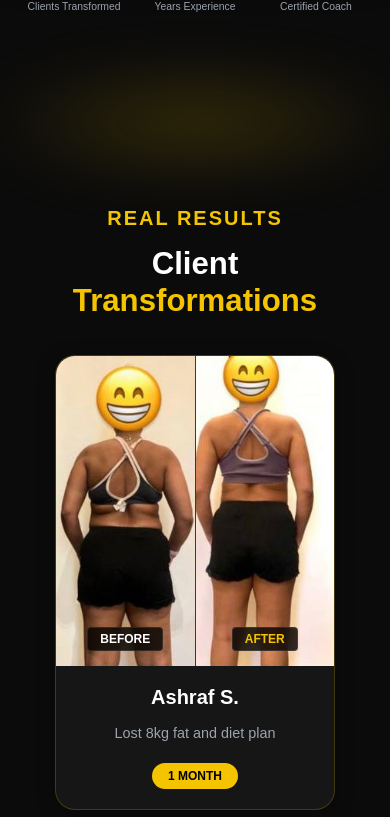
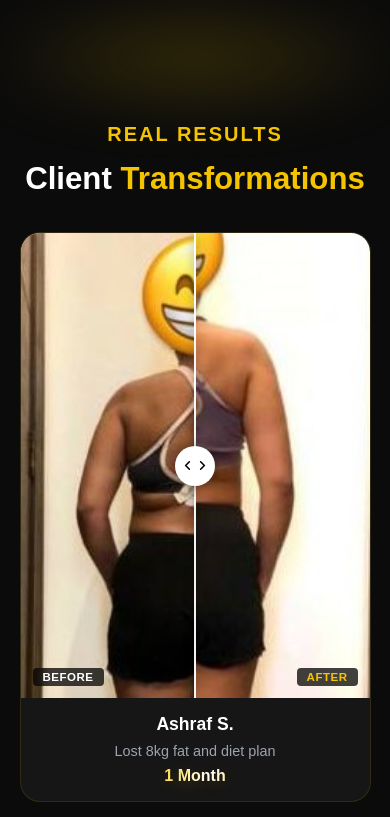
Before and after one commit to AbdallahMHamad/Gym-Portfolio, a React (Vite) app: page / in a window 390 px wide. Shown: the part 977-1794 px from the top of the page. Built offline with nearby package versions, Linux system fonts and the light colour scheme.

Commit message:
design edits

```diff
--- a/src/components/About.jsx
+++ b/src/components/About.jsx
@@ -81,12 +81,10 @@ function About() {
       const dx = Math.abs(e.targetTouches[0].clientX - touchStartX.current);
       const dy = Math.abs(e.targetTouches[0].clientY - touchStartY.current);
 
-      // On first meaningful move, decide: horizontal swipe or vertical scroll?
       if (!isDraggingHorizontally.current && (dx > 5 || dy > 5)) {
         isDraggingHorizontally.current = dx > dy;
       }
 
-      // Only hijack the event if user is clearly swiping horizontally
       if (isDraggingHorizontally.current) {
         e.preventDefault(); // stops page from scrolling
       }
--- a/src/components/Transformations.css
+++ b/src/components/Transformations.css
@@ -1,59 +1,24 @@
 /* =========================================
-   Transformations Section - Scoped Styles
+   Transformations Section
    ========================================= */
-
-/* =========================================
-   Transformations Section - Scoped Styles
-   ========================================= */
-
 .transformations-section {
     color: #ffffff;
     position: relative;
-    /* احذف background و overflow: hidden من هنا */
     background: transparent !important;
     overflow: visible !important;
+    padding: 80px 0;
 }
 
 .trans-container {
     max-width: 1200px;
-    margin: 0 auto;
-    padding: 0 20px;
-}
-
-@media (max-width: 768px) {
-    .transformations-section {
-        padding: 60px 0;
-        width: 100%;
-        overflow: hidden;
-        /* مهم جداً لمنع الـ Scroll العرضي */
-    }
-
-    .trans-container {
-        width: 90%;
-        /* هذا يحافظ على مسافة أمان داخلية دون كسر الخلفية */
-        margin: 0 auto;
-    }
-}
-
-.trans-container {
-    max-width: 1200px;
+    width: 90%;
     margin: 0 auto;
 }
 
-/* Header Styles */
 .trans-header {
     text-align: center;
     margin-bottom: 60px;
 }
-
-/* .subtitle {
-    color: var(--yellow-main);
-    letter-spacing: 3px;
-    font-size: 0.9rem;
-    font-weight: 700;
-    display: block;
-    margin-bottom: 10px;
-} */
 
 .trans-header h2 {
     font-size: clamp(2rem, 5vw, 3.5rem);
@@ -65,119 +30,221 @@
     color: var(--yellow-main);
 }
 
-/* Grid Layout */
+/* =========================================
+   Grid
+   ========================================= */
 .transformations-grid {
     display: grid;
-    grid-template-columns: repeat(auto-fit, minmax(320px, 1fr));
-    gap: 30px;
+    grid-template-columns: repeat(3, 1fr);
+    gap: 24px;
+    width: 100%;
 }
 
-/* Card Design */
+/* =========================================
+   Card
+   ========================================= */
 .trans-card {
     background: #161616;
     border-radius: 20px;
     overflow: hidden;
     border: 1px solid #252525;
-    transition: all 0.4s cubic-bezier(0.175, 0.885, 0.32, 1.275);
+    transition: border-color 0.3s ease, box-shadow 0.3s ease, transform 0.3s ease;
+    display: flex;
+    flex-direction: column;
 }
 
-.trans-card:hover {
-    transform: translateY(-10px);
-    border-color: var(--yellow-main);
-    box-shadow: 0 20px 40px rgba(0, 0, 0, 0.4);
+@media (hover: hover) {
+    .trans-card:hover {
+        transform: translateY(-5px);
+        border-color: rgba(245, 196, 0, 0.4);
+        box-shadow: 0 15px 30px rgba(0, 0, 0, 0.4);
+    }
 }
 
-/* Image Side-by-Side */
-.trans-images-box {
-    display: flex;
-    height: 320px;
-    /* Taller images for a more dramatic effect */
-    background: #000;
-    position: relative;
+@media (hover: none) {
+    .trans-card {
+        border-color: rgba(245, 196, 0, 0.12);
+    }
+
+    .trans-card:active {
+        transform: scale(0.98);
+        border-color: rgba(245, 196, 0, 0.5);
+        transition: all 0.1s ease;
+    }
 }
 
-.trans-img-wrapper {
-    flex: 1;
+/* =========================================
+   Slider Container
+   ========================================= */
+.trans-slider-container {
     position: relative;
+    width: 100%;
+    aspect-ratio: 3 / 4;
+    background: #111;
     overflow: hidden;
+    user-select: none;
+    touch-action: none;
 }
 
-/* Subtle separator line between before/after */
-.trans-img-wrapper:first-child {
-    border-right: 1px solid rgba(245, 196, 0, 0.3);
-}
-
-.trans-img-wrapper img {
+/* ── Both images: same size, same position ── */
+.slider-img {
+    position: absolute;
+    top: 0;
+    left: 0;
     width: 100%;
     height: 100%;
     object-fit: cover;
-    transition: transform 0.5s ease;
+    object-position: center 15%;
+    pointer-events: none;
+    -webkit-user-drag: none;
 }
 
-.trans-card:hover .trans-img-wrapper img {
-    transform: scale(1.05);
+/* After image — behind */
+.slider-img--after {
+    z-index: 1;
 }
 
-/* Labels */
-.trans-label {
+/* Before image — on top, clipped via inline clipPath */
+.slider-img--before {
+    z-index: 2;
+}
+
+/* ── Hidden range (desktop fallback) ── */
+.slider-input {
     position: absolute;
-    bottom: 15px;
+    top: 0;
+    left: 0;
+    width: 100%;
+    height: 100%;
+    opacity: 0;
+    cursor: ew-resize;
+    z-index: 10;
+    -webkit-appearance: none;
+    margin: 0;
+}
+
+/* ── Divider line ── */
+.slider-line {
+    position: absolute;
+    top: 0;
+    bottom: 0;
+    width: 2px;
+    background: rgba(255, 255, 255, 0.95);
+    z-index: 8;
+    pointer-events: none;
+    transform: translateX(-50%);
+    box-shadow: 0 0 10px rgba(0, 0, 0, 0.6);
+}
+
+/* ── Handle ── */
+.slider-handle {
+    position: absolute;
+    top: 50%;
     left: 50%;
-    transform: translateX(-50%);
-    background: rgba(0, 0, 0, 0.8);
+    transform: translate(-50%, -50%);
+    width: 40px;
+    height: 40px;
+    background: #fff;
+    border-radius: 50%;
+    display: flex;
+    align-items: center;
+    justify-content: center;
+    color: #000;
+    box-shadow: 0 2px 14px rgba(0, 0, 0, 0.5);
+}
+
+.slider-handle svg {
+    width: 15px;
+    height: 15px;
+    flex-shrink: 0;
+}
+
+/* ── Labels ── */
+.slider-label {
+    position: absolute;
+    bottom: 12px;
+    background: rgba(0, 0, 0, 0.75);
     backdrop-filter: blur(4px);
     color: #fff;
-    padding: 4px 12px;
-    font-size: 0.75rem;
+    padding: 3px 10px;
+    font-size: 0.72rem;
     border-radius: 4px;
     font-weight: 800;
     text-transform: uppercase;
-    z-index: 2;
-    border: 1px solid rgba(255, 255, 255, 0.1);
+    pointer-events: none;
+    letter-spacing: 0.5px;
+    z-index: 9;
+}
+
+.label-before {
+    left: 12px;
+    z-index: 9;
 }
 
 .label-after {
+    right: 12px;
     color: var(--yellow-main);
+    z-index: 3;
 }
 
-/* Info Section */
+/* =========================================
+   Card Info
+   ========================================= */
 .trans-info {
-    padding: 25px;
+    padding: 20px;
     text-align: center;
+    flex: 1;
+    display: flex;
+    flex-direction: column;
+    align-items: center;
+    gap: 6px;
 }
 
 .trans-info h3 {
-    margin: 0 0 8px 0;
-    font-size: 1.5rem;
+    margin: 0;
+    font-size: 1.2rem;
     font-weight: 700;
+    color: #fff;
 }
 
 .trans-info p {
     color: var(--text-muted);
-    font-size: 0.95rem;
-    margin-bottom: 20px;
+    font-size: 0.9rem;
+    margin: 0;
     line-height: 1.4;
 }
 
-/* Badge */
+/* Duration — gold shimmer text */
 .trans-duration {
-    display: inline-flex;
-    align-items: center;
-    gap: 8px;
-    background: var(--yellow-main);
-    color: #000;
-    padding: 8px 20px;
-    border-radius: 50px;
+    display: inline-block;
     font-weight: 800;
-    font-size: 0.85rem;
-    text-transform: uppercase;
+    font-size: 1rem;
+    background: linear-gradient(120deg,
+            var(--yellow-main) 0%,
+            #ffe77a 25%,
+            #ffffff 50%,
+            #ffe77a 75%,
+            var(--yellow-main) 100%);
+    background-size: 200% auto;
+    -webkit-background-clip: text;
+    background-clip: text;
+    color: transparent;
+    text-shadow: 0 4px 15px rgba(245, 196, 0, 0.2);
+    animation: goldShine 6s linear infinite;
+    padding: 0;
+    border: none;
+}
+
+@keyframes goldShine {
+    to {
+        background-position: 200% center;
+    }
 }
 
 /* =========================================
-   Responsiveness
+   Responsive
    ========================================= */
-
-@media (max-width: 968px) {
+@media (max-width: 1024px) {
     .transformations-grid {
         grid-template-columns: repeat(2, 1fr);
     }
@@ -185,185 +252,33 @@
 
 @media (max-width: 768px) {
     .transformations-section {
-        padding: 60px 15px;
+        padding: 40px 0 60px;
+    }
+
+    .trans-header {
+        margin-bottom: 35px;
+    }
+
+    .trans-container {
+        width: 90%;
     }
 
     .transformations-grid {
         grid-template-columns: 1fr;
-        max-width: 450px;
-        margin: 0 auto;
+        gap: 16px;
     }
 
-    .trans-images-box {
-        height: 280px;
-        /* Slightly shorter on mobile */
+    .trans-info {
+        padding: 16px;
+    }
+
+    .trans-info h3 {
+        font-size: 1.1rem;
     }
 }
 
 @media (max-width: 480px) {
     .trans-header h2 {
-        font-size: 1.8rem;
-    }
-
-    .trans-info h3 {
-        font-size: 1.3rem;
+        font-size: clamp(1.5rem, 8vw, 2rem);
     }
 }
-
-/* =========================================
-   Enhanced Responsiveness
-   ========================================= */
-
-/* Desktop & Large Tablets */
-=========================================*/ @media (max-width: 1024px) {
-    .transformations-grid {
-        grid-template-columns: 1fr;
-        /* Single column as you requested */
-        gap: 30px;
-        width: 100%;
-    }
-
-    .trans-images-box {
-        /* Use aspect-ratio instead of fixed height to prevent over-stretching */
-        height: auto;
-        aspect-ratio: 4 / 3;
-        max-height: 500px;
-    }
-}
-
-/* Mobile & Small Tablets (The 768px break) */
-@media (max-width: 768px) {
-    .transformations-section {
-        padding: 60px 0;
-        /* Vertical padding only */
-    }
-
-    .trans-container {
-        width: 90%;
-        /* Creates the safety margin on left/right */
-        margin: 0 auto;
-    }
-
-    .trans-img-wrapper img {
-        /* Ensure the image doesn't 'zoom' too deep, preserving clarity */
-        object-fit: cover;
-        object-position: center top;
-        /* Keeps faces/shoulders visible */
-        width: 100%;
-        height: 100%;
-    }
-
-    .transformations-grid {
-        grid-template-columns: 1fr;
-        /* Stack vertically */
-        max-width: 100%;
-        width: 95%;
-    }
-
-    .trans-images-box {
-        height: 450px;
-        /* Adjust height for better mobile aspect ratio */
-    }
-
-    .trans-card {
-        width: 100%;
-        max-width: 100%;
-        box-sizing: border-box;
-        /* Critical for border containment */
-    }
-}
-
-/* Fix for phones between 320px and 416px (Your target range) */
-@media (max-width: 480px) {
-    .trans-header {
-        margin-bottom: 35px;
-        padding: 0 10px;
-    }
-
-    .transformations-grid {
-        grid-template-columns: 1fr;
-        /* Stack vertically */
-        max-width: 100%;
-        width: 90%;
-    }
-
-
-    .trans-header h2 {
-        /* Ensures "Transformations" doesn't clip on the right */
-        font-size: clamp(1.5rem, 8vw, 2rem);
-        line-height: 1.2;
-        word-wrap: break-word;
-    }
-
-    .trans-subtitle {
-        font-size: 0.8rem;
-        letter-spacing: 2px;
-    }
-
-    .trans-info {
-        padding: 20px 15px;
-    }
-
-    .trans-info h3 {
-        font-size: 1.25rem;
-    }
-
-    .trans-info p {
-        font-size: 0.9rem;
-        width: 100%;
-        /* Prevents text from pushing width */
-    }
-
-    .trans-duration {
-        padding: 6px 16px;
-        font-size: 0.75rem;
-    }
-
-    .trans-images-box {
-        height: 310px;
-        /* Prevent tall cards on tiny phones */
-    }
-}
-
-/* Ultra-small screens safety */
-@media (max-width: 330px) {
-    .trans-container {
-        width: 92%;
-        /* Slightly more room for tiny screens */
-    }
-
-
-    .transformations-grid {
-        grid-template-columns: 1fr;
-        /* Stack vertically */
-        max-width: 90%;
-        width: 80%;
-    }
-
-    .trans-images-box {
-        height: 250px;
-        /* Prevent tall cards on tiny phones */
-    }
-}
-
-@media (hover: none) {
-
-    /* Cards always feel alive, no interaction required */
-    .trans-card {
-        border-color: rgba(245, 196, 0, 0.2);
-        box-shadow: 0 4px 20px rgba(0, 0, 0, 0.3);
-    }
-
-    /* Images always sharp, never waiting for a tap */
-    .trans-img-wrapper img {
-        transform: none !important;
-    }
-
-    /* Native-feeling press — satisfying and instant */
-    .trans-card:active {
-        transform: scale(0.98);
-        border-color: var(--yellow-main);
-        box-shadow: 0 0 25px rgba(245, 196, 0, 0.25);
-        transition: all 0.1s ease;
-    }
-}
--- a/src/components/Transformations.jsx
+++ b/src/components/Transformations.jsx
@@ -1,103 +1,135 @@
-import React from "react";
+import React, { useState, useRef, useEffect } from "react";
 import { useTranslation } from "react-i18next";
 import "./Transformations.css";
 
-const Transformations = () => {
+const TransformationCard = ({ item }) => {
   const { t } = useTranslation();
+  const [sliderPosition, setSliderPosition] = useState(50);
+  const containerRef = useRef(null);
+  const isDragging = useRef(false);
 
-const transformationsData = [
-    {
-      id: 1,
-      name: "Ashraf S.",
-      duration: `1 ${t('month')}`,
-      description: t('desc_fat_loss'),
-      beforeImg: "/images_resources/Transformations/12b.jpg",
-      afterImg: "/images_resources/Transformations/12a.jpg",
-    },
-    {
-      id: 2,
-      name: "Sarah K.",
-      duration: `1 ${t('month')}`,
-      description: t('desc_muscle_growth'),
-      beforeImg: "/images_resources/Transformations/10b.jpg",
-      afterImg: "/images_resources/Transformations/10a.jpg",
-    },
-    {
-      id: 3,
-      name: "Mike D.",
-      duration: `11 ${t('months')}`,
-      description: t('desc_fat_loss_journey'),
-      beforeImg: "/images_resources/Transformations/4b.jpg",
-      afterImg: "/images_resources/Transformations/4a.jpg",
-    },
-    {
-      id: 4,
-      name: "Omar Y.",
-      duration: `6 ${t('months')}`,
-      description: t('desc_clean_bulk'),
-      beforeImg: "/images_resources/Transformations/2b.jpg",
-      afterImg: "/images_resources/Transformations/2a.jpg",
-    },
-    {
-      id: 5,
-      name: "Omar Y.", // يمكنك تغيير الاسم لاحقاً
-      duration: `6 ${t('months')}`,
-      description: t('desc_clean_bulk'),
-      beforeImg: "/images_resources/Transformations/11b.jpg",
-      afterImg: "/images_resources/Transformations/11a.jpg",
-    },
-    {
-      id: 6,
-      name: "Omar Y.",
-      duration: `6 ${t('months')}`,
-      description: t('desc_clean_bulk'),
-      beforeImg: "/images_resources/Transformations/ashb.jpg",
-      afterImg: "/images_resources/Transformations/asha.jpg",
-    },
-  ];  return (
-    <section id="transformations" className="transformations-section">
-      <div className="trans-container">
+  const calcPosition = (clientX) => {
+    const rect = containerRef.current.getBoundingClientRect();
+    const x = Math.max(0, Math.min(clientX - rect.left, rect.width));
+    return Math.round((x / rect.width) * 100);
+  };
 
-        <div className="trans-header">
-          <span className="subtitle">{t('trans_subtitle')}</span>
-          <h2>{t('trans_title')} <span className="trans-highlight">{t('trans_highlight')}</span></h2>
-        </div>
+  useEffect(() => {
+    const el = containerRef.current;
+    if (!el) return;
 
-        <div className="transformations-grid">
-          {transformationsData.map((item) => (
-            <div key={item.id} className="trans-card">
-              <div className="trans-images-box">
-                <div className="trans-img-wrapper">
-                  <span className="trans-label label-before">{t('trans_before')}</span>
+    const onTouchStart = (e) => {
+      isDragging.current = true;
+      setSliderPosition(calcPosition(e.touches[0].clientX));
+    };
+    const onTouchMove = (e) => {
+      if (!isDragging.current) return;
+      e.preventDefault();
+      setSliderPosition(calcPosition(e.touches[0].clientX));
+    };
+    const onTouchEnd = () => { isDragging.current = false; };
+
+    el.addEventListener("touchstart", onTouchStart, { passive: true });
+    el.addEventListener("touchmove",  onTouchMove,  { passive: false });
+    el.addEventListener("touchend",   onTouchEnd,   { passive: true });
+
+    return () => {
+      el.removeEventListener("touchstart", onTouchStart);
+      el.removeEventListener("touchmove",  onTouchMove);
+      el.removeEventListener("touchend",   onTouchEnd);
+    };
+  }, []);
+
+  return (
+    <div className="trans-card">
+      <div
+        className="trans-slider-container"
+        ref={containerRef}
+        onMouseMove={(e) => {
+          if (e.buttons !== 1) return;
+          setSliderPosition(calcPosition(e.clientX));
+        }}
+      >
+        {/* AFTER — z-index 1, always fully visible in background */}
+        <img
+          src={item.afterImg}
+          alt={`After - ${item.name}`}
+          className="slider-img slider-img--after"
+          loading="lazy"
+          draggable={false}
+        />
+
+        {/* BEFORE — z-index 2, clipped from right via clipPath */}
         <img
           src={item.beforeImg}
-                    alt={`Coach Salman - ${t('trans_before')} - ${item.name}`}
+          alt={`Before - ${item.name}`}
+          className="slider-img slider-img--before"
           loading="lazy"
-                    onError={(e) => e.target.src='https://via.placeholder.com/400x500/111/fff?text=Before'}
+          draggable={false}
+          style={{
+            clipPath: `inset(0 ${100 - sliderPosition}% 0 0)`,
+            WebkitClipPath: `inset(0 ${100 - sliderPosition}% 0 0)`,
+          }}
         />
+
+        {/* Labels */}
+        <span className="slider-label label-before">{t("trans_before")}</span>
+        <span className="slider-label label-after">{t("trans_after")}</span>
+
+        {/* Desktop range input */}
+        <input
+          type="range" min="0" max="100"
+          value={sliderPosition}
+          onChange={(e) => setSliderPosition(Number(e.target.value))}
+          className="slider-input"
+        />
+
+        {/* Divider + handle */}
+        <div className="slider-line" style={{ left: `${sliderPosition}%` }}>
+          <div className="slider-handle">
+            <svg viewBox="0 0 24 24" fill="none" stroke="currentColor" strokeWidth="2.5" strokeLinecap="round" strokeLinejoin="round">
+              <polyline points="15 18 9 12 15 6" />
+            </svg>
+            <svg viewBox="0 0 24 24" fill="none" stroke="currentColor" strokeWidth="2.5" strokeLinecap="round" strokeLinejoin="round">
+              <polyline points="9 18 15 12 9 6" />
+            </svg>
           </div>
-                <div className="trans-img-wrapper">
-                  <span className="trans-label label-after">{t('trans_after')}</span>
-                  <img
-                    src={item.afterImg}
-                    alt={`Coach Salman - ${t('trans_after')} - ${item.name}`}
-                    loading="lazy"
-                    onError={(e) => e.target.src='https://via.placeholder.com/400x500/f5c400/000?text=After'}
-                  />
         </div>
       </div>
 
       <div className="trans-info">
         <h3>{item.name}</h3>
         <p>{item.description}</p>
-                <div className="trans-duration">
-                   {item.duration}
+        <span className="trans-duration">{item.duration}</span>
       </div>
     </div>
+  );
+};
+
+const Transformations = () => {
+  const { t } = useTranslation();
+
+  const transformationsData = [
+    { id: 1, name: "Ashraf S.", duration: `1 ${t("month")}`,   description: t("desc_fat_loss"),         beforeImg: "/images_resources/Transformations/12b.jpg",  afterImg: "/images_resources/Transformations/12a.jpg"  },
+    { id: 2, name: "Sarah K.", duration: `1 ${t("month")}`,   description: t("desc_muscle_growth"),    beforeImg: "/images_resources/Transformations/10b.jpg",  afterImg: "/images_resources/Transformations/10a.jpg"  },
+    { id: 3, name: "Mike D.",  duration: `11 ${t("months")}`, description: t("desc_fat_loss_journey"), beforeImg: "/images_resources/Transformations/4b.jpg",   afterImg: "/images_resources/Transformations/4a.jpg"   },
+    { id: 4, name: "Omar Y.",  duration: `6 ${t("months")}`,  description: t("desc_clean_bulk"),       beforeImg: "/images_resources/Transformations/2b.jpg",   afterImg: "/images_resources/Transformations/2a.jpg"   },
+    { id: 5, name: "Omar Y.",  duration: `6 ${t("months")}`,  description: t("desc_clean_bulk"),       beforeImg: "/images_resources/Transformations/11b.jpg",  afterImg: "/images_resources/Transformations/11a.jpg"  },
+    { id: 6, name: "Omar Y.",  duration: `6 ${t("months")}`,  description: t("desc_clean_bulk"),       beforeImg: "/images_resources/Transformations/ashb.jpg", afterImg: "/images_resources/Transformations/asha.jpg" },
+  ];
+
+  return (
+    <section id="transformations" className="transformations-section">
+      <div className="trans-container">
+        <div className="trans-header">
+          <span className="subtitle">{t("trans_subtitle")}</span>
+          <h2>{t("trans_title")} <span className="trans-highlight">{t("trans_highlight")}</span></h2>
         </div>
+        <div className="transformations-grid">
+          {transformationsData.map((item) => (
+            <TransformationCard key={item.id} item={item} />
           ))}
         </div>
-
       </div>
     </section>
   );
```
Also changed, not shown: src/components/About.css (+26 -12 lines), src/components/Sponsers.css (+18 -2 lines). Lines whose indentation alone changed are shown as unchanged.
